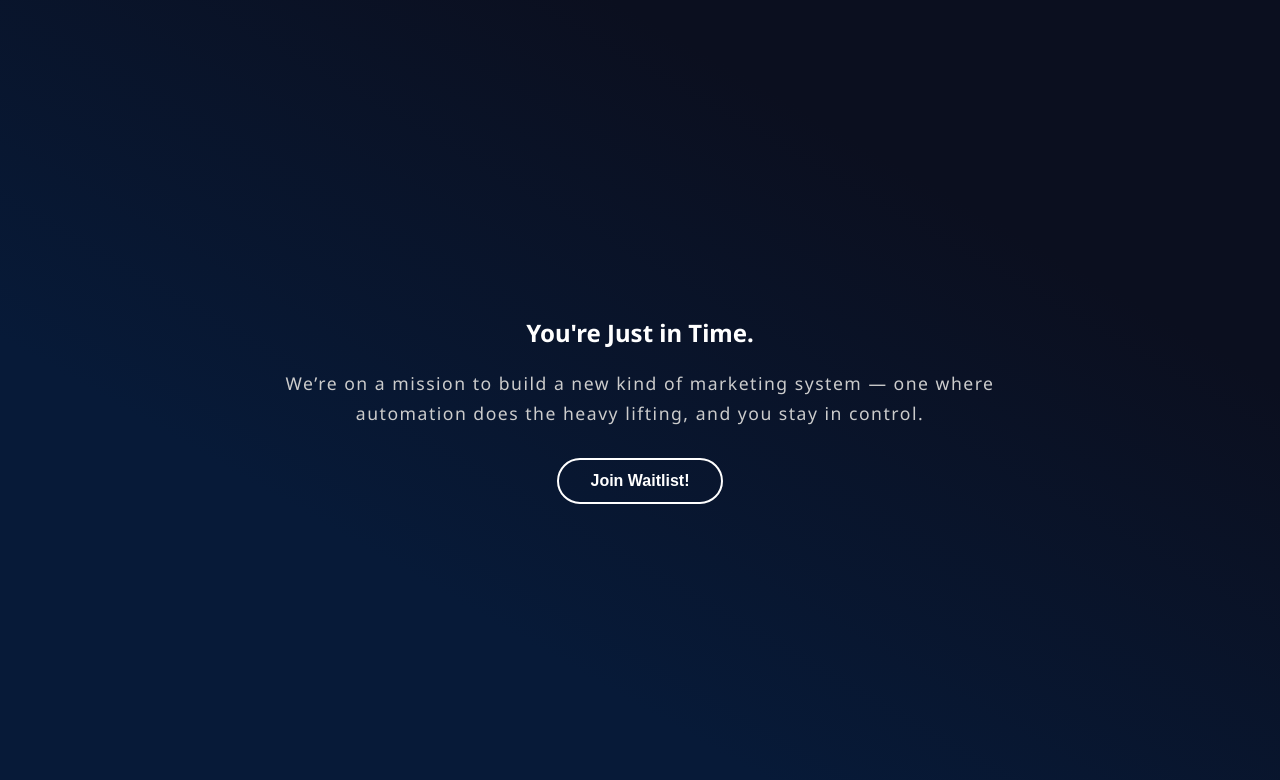
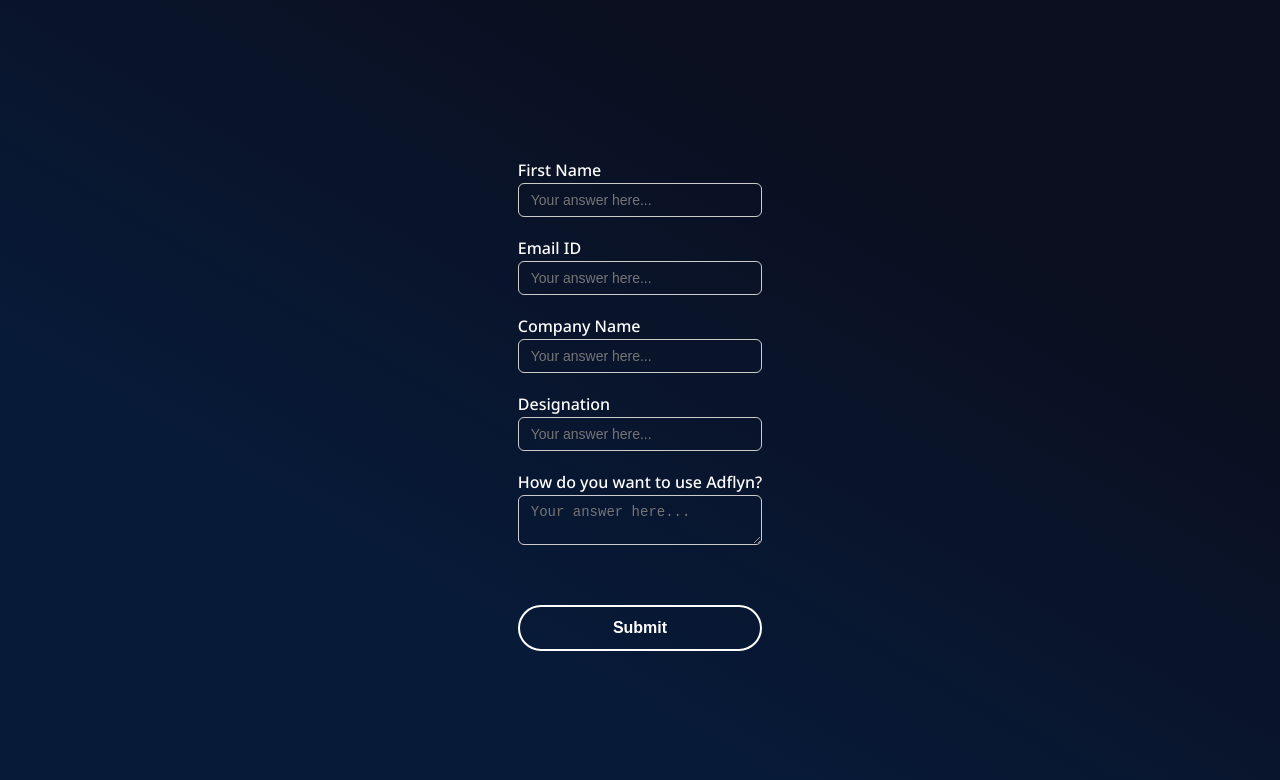
Before and after one commit to A-Rahman-19/Adflyn, a React (Create React App) app in the folder frontend/: page /waitlists in a window 1280 px wide. Both pictures are taken after a click on the button "Join Waitlist!". Shown: the top 780 px of the page. Built offline with nearby package versions, Linux system fonts and the light colour scheme.

Commit message:
Frontend data collected

```diff
--- a/frontend/src/App.js
+++ b/frontend/src/App.js
@@ -5,11 +5,9 @@ import AppRoutes from './routes';
 function App() {
   return (
         <div className="App">
-      <div className="container">
         <BrowserRouter>
           <AppRoutes />
         </BrowserRouter>
-      </div>
     </div>
   );
 }
--- a/frontend/src/component/waitlists.css
+++ b/frontend/src/component/waitlists.css
@@ -1,4 +1,4 @@
-.waitlist-button1{
+.waitlist-button1 {
   border: 2px solid #fff;
   background: transparent;
   color: #fff;
@@ -11,7 +11,37 @@
   &:hover {
     background: #fff;
     color: #071a38;
+  }
 }
+
+.waitlist-form {
+  display: flex;
+  flex-direction: column;
+}
+
+.inputs {
+  display: flex;
+  flex-direction: column;
+  margin: 10px 0;
+}
+
+.inputs label {
+  font-weight: 500;
+  color: #fff;
+  margin-bottom: 2px;
+  text-align: left;
+}
+
+.inputs input,
+.inputs textarea,
+.inputs select {
+  padding: 8px 12px;
+  border-radius: 6px;
+  border: 1px solid #ccc;
+  background-color: transparent;
+  font-size: 14px;
+  box-sizing: border-box;
+  color: #fff;
 }
 .fade-in-text {
   animation: blurIn 1s ease-out forwards;
--- a/frontend/src/component/waitlists.js
+++ b/frontend/src/component/waitlists.js
@@ -1,6 +1,109 @@
 import './waitlists.css';
+import React from 'react';
+
 
 const Waitlist = () => {
+  const [showForm, setShowForm] = React.useState(false);
+  const [formData, setFormData] = React.useState({
+    firstName: '',
+    email: '',
+    company: '',
+    designation: '',
+    usageDescription: ''
+  });
+
+  const handleChange = (e) => {
+    const { name, value } = e.target;
+    setFormData((prev) => ({
+      ...prev,
+      [name]: value
+    }));
+  };
+
+  const handleSubmit = async (e) => {
+    console.log(formData);
+    e.preventDefault();
+    try {
+      await fetch('/api/waitlist', {
+        method: 'POST',
+        headers: { 'Content-Type': 'application/json' },
+        body: JSON.stringify(formData)
+      });
+      setShowForm(false);
+    } catch (error) {
+      console.error(error);
+    }
+  };
+
+  if (showForm) {
+    return (
+      <div className='waitlist-container'>
+        <form className="waitlist-form fade-in-form" onSubmit={handleSubmit}>
+          <div className='inputs'>
+            <label htmlFor="firstName">First Name</label>
+            <input
+              type="text"
+              id="firstName"
+              placeholder="Your answer here..."
+              name="firstName"
+              required
+              value={formData.firstName}
+              onChange={handleChange}
+            />
+          </div>
+          <div className='inputs'>
+            <label htmlFor="email">Email ID</label>
+            <input
+              type="email"
+              id="email"
+              placeholder="Your answer here..."
+              name="email"
+              required
+              value={formData.email}
+              onChange={handleChange}
+            />
+          </div>
+          <div className='inputs'>
+            <label htmlFor="company">Company Name</label>
+            <input
+              type="text"
+              id="company"
+              placeholder="Your answer here..."
+              name="company"
+              required
+              value={formData.company}
+              onChange={handleChange}
+            />
+          </div>
+          <div className='inputs'>
+            <label htmlFor="designation">Designation</label>
+            <input
+              type="text"
+              id="designation"
+              placeholder="Your answer here..."
+              name="designation"
+              required
+              value={formData.designation}
+              onChange={handleChange}
+            />
+          </div>
+          <div className='inputs'>
+            <label htmlFor="usageDescription">How do you want to use Adflyn?</label>
+            <textarea
+              id="usageDescription"
+              placeholder="Your answer here..."
+              name="usageDescription"
+              required
+              value={formData.usageDescription}
+              onChange={handleChange}
+            />
+          </div>
+          <button className='waitlist-button' type="submit">Submit</button>
+        </form>
+      </div>
+    );
+  }
+
   return (
     <div>
       <h2 className='fade-in-text'>You're Just in Time.</h2>
@@ -8,7 +111,10 @@ const Waitlist = () => {
         We’re on a mission to build a new kind of marketing system — one where <br/>
         automation does the heavy lifting, and you stay in control.
       </p>
-      <button className="waitlist-button1 fade-in-button1">
+      <button
+        className="waitlist-button1 fade-in-button1"
+        onClick={() => setShowForm(true)}
+      >
         Join Waitlist!
       </button>
     </div>
```
